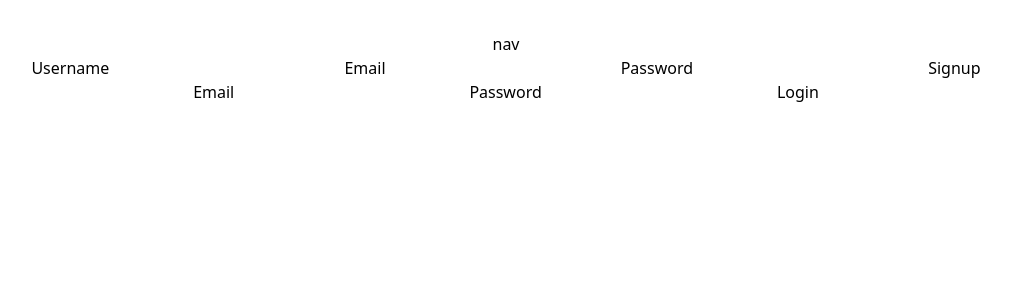
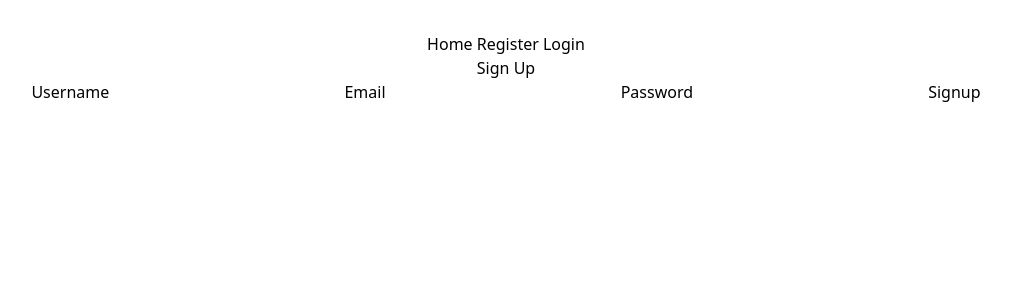
Before and after one commit to danmainah/allan-tv-app, a React (Vite) app: page /signup in a window 1280 px wide. Shown: the top 300 px of the page, without its empty margins (134-1145 px from the left). Built offline with nearby package versions, Linux system fonts and the light colour scheme.

Commit message:
fix nav issues and add method to redirrect signed in user to homepage

```diff
--- a/src/App.jsx
+++ b/src/App.jsx
@@ -1,16 +1,24 @@
+import { Route, BrowserRouter as Router, Routes } from 'react-router-dom'
 import './App.css'
 import { Nav } from './components/nav'
 import { Home } from './pages/Home'
+import { Register } from './pages/Register'
+import { Login } from './pages/Login'
+
 
 
 
 function App() {
 
   return (
-    <>
+    <Router>
       <Nav />
-      <Home />
-    </>
+      <Routes>
+        <Route path="/" element={<Home />}/>
+        <Route path="/signup" element={<Register />}/>
+        <Route path="/login" element={<Login />} />
+      </Routes>
+    </Router>
   )
 }
 
--- a/src/components/Auth.jsx
+++ /dev/null
@@ -1,11 +0,0 @@
-import { SignupForm } from "./auth/reg"
-import { LoginForm } from "./auth/login"
-
-export const Auth = () => {
-  return (
-    <>
-    <SignupForm />
-    <LoginForm/>
-    </>
-  )
-}
--- a/src/components/Nav.jsx
+++ b/src/components/Nav.jsx
@@ -1,5 +1,11 @@
+import { NavLink } from "react-router-dom"
+
 export const Nav = () => {
   return (
-    <div>nav</div>
+    <>
+     <NavLink to='/'> Home </NavLink>
+     <NavLink to='/signup'> Register </NavLink>
+     <NavLink to='/login'> Login </NavLink>
+    </>
   )
 }
--- a/src/components/auth/login.jsx
+++ b/src/components/auth/login.jsx
@@ -1,10 +1,18 @@
 import { useDispatch, useSelector } from 'react-redux';
+import { useEffect } from 'react';
 import { login } from '../../redux/auth/auth';
+import { Navigate} from 'react-router-dom';
 
 export const LoginForm = () => {
   const loggedIn = useSelector((state) => state.auth);
   const dispatch = useDispatch();
   console.log(loggedIn);
+
+  useEffect(() => {
+    if (loggedIn) {
+      <Navigate to="/" />
+    }
+  }, [loggedIn]);
 
   const handleSubmit = (event) => {
     event.preventDefault();
--- a/src/pages/Home.jsx
+++ b/src/pages/Home.jsx
@@ -1,9 +1,8 @@
-import { Auth } from "../components/Auth"
 
 export const Home = () => {
   return (
     <>
-    <Auth />
+     <>Welcomt to Allan Tv</>
     </>
 
   )
--- /dev/null
+++ b/src/pages/Login.jsx
@@ -0,0 +1,10 @@
+import { LoginForm } from "../components/auth/login"
+
+export const Login = () => {
+  return (
+    <>
+    <h3> Login </h3>
+    <LoginForm />
+    </>
+  )
+}
--- /dev/null
+++ b/src/pages/Register.jsx
@@ -0,0 +1,10 @@
+import { SignupForm } from "../components/auth/reg"
+
+export const Register = () => {
+  return (
+    <>
+    <h3> Sign Up</h3>
+    <SignupForm />
+    </>
+  )
+}
```
